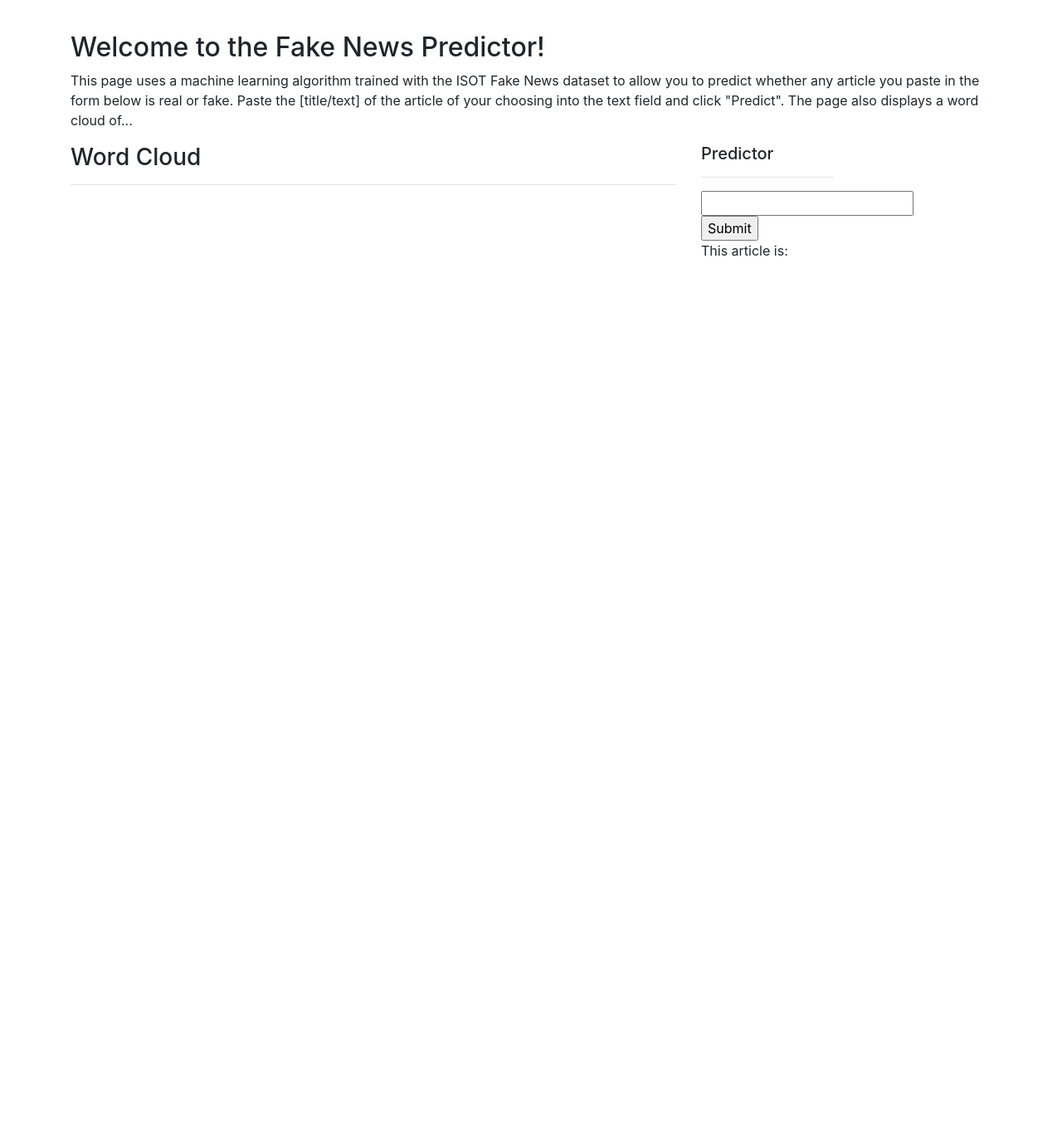
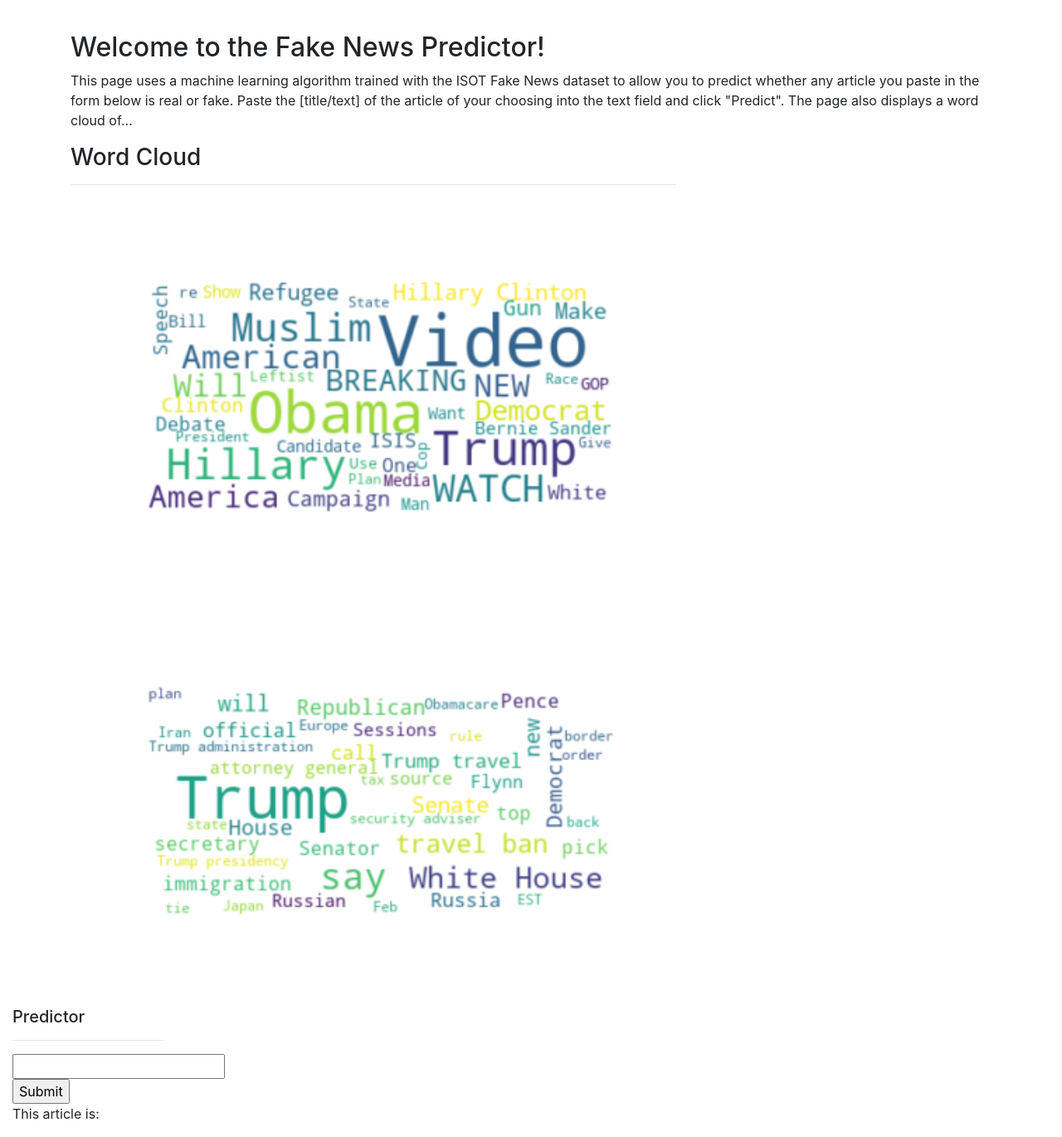
Before and after one commit to sydnipierce/final-project, a Flask app: page / in a window 1280 px wide. Shown: the part 56-1426 px from the top of the page at 83% size. Before the commit the page ends 365 px from the top, so only its background shows below. Run offline with Flask 2, Linux system fonts and the light colour scheme; parts of the project's set-up code (start-up, migrations or seed data) failed here and were passed over; some libraries are stand-ins or nearby versions.

Commit message:
added word clouds

```diff
--- a/templates/index.html
+++ b/templates/index.html
@@ -47,7 +47,8 @@
                 <div class="box" >
                     <h3 class="title">Word Cloud</h3>
                     <hr>
-                    <div id="wordcloud" class="float w-100" ></div>
+                    <img id="fake-wordcloud" class="float w-100" src="../Images/fake_news_cloud.png"></div>
+                    <img id="true-wordcloud" class="float w-100" src="../Images/true_news_cloud.png"></div>
                 </div>
 
             </div>
```
